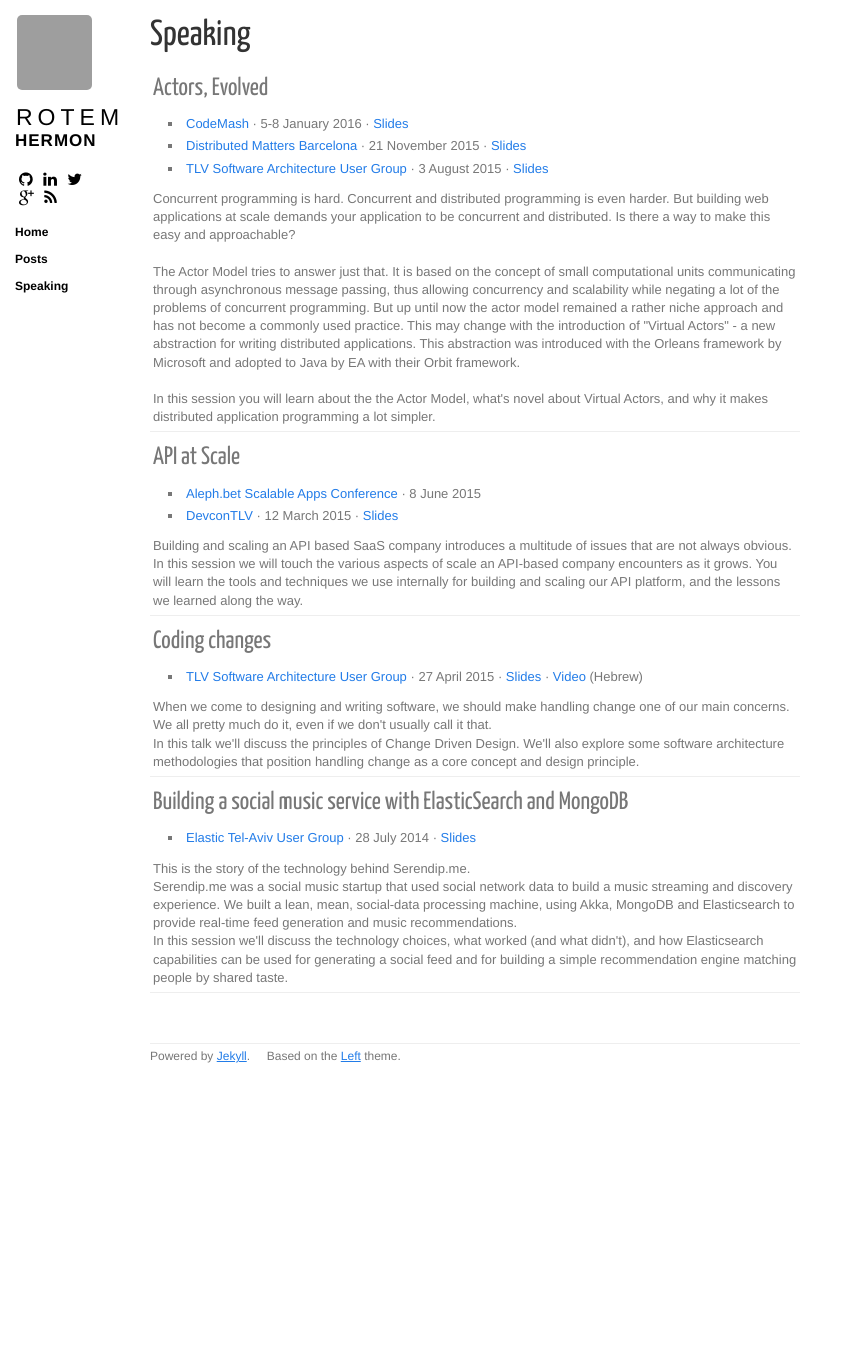
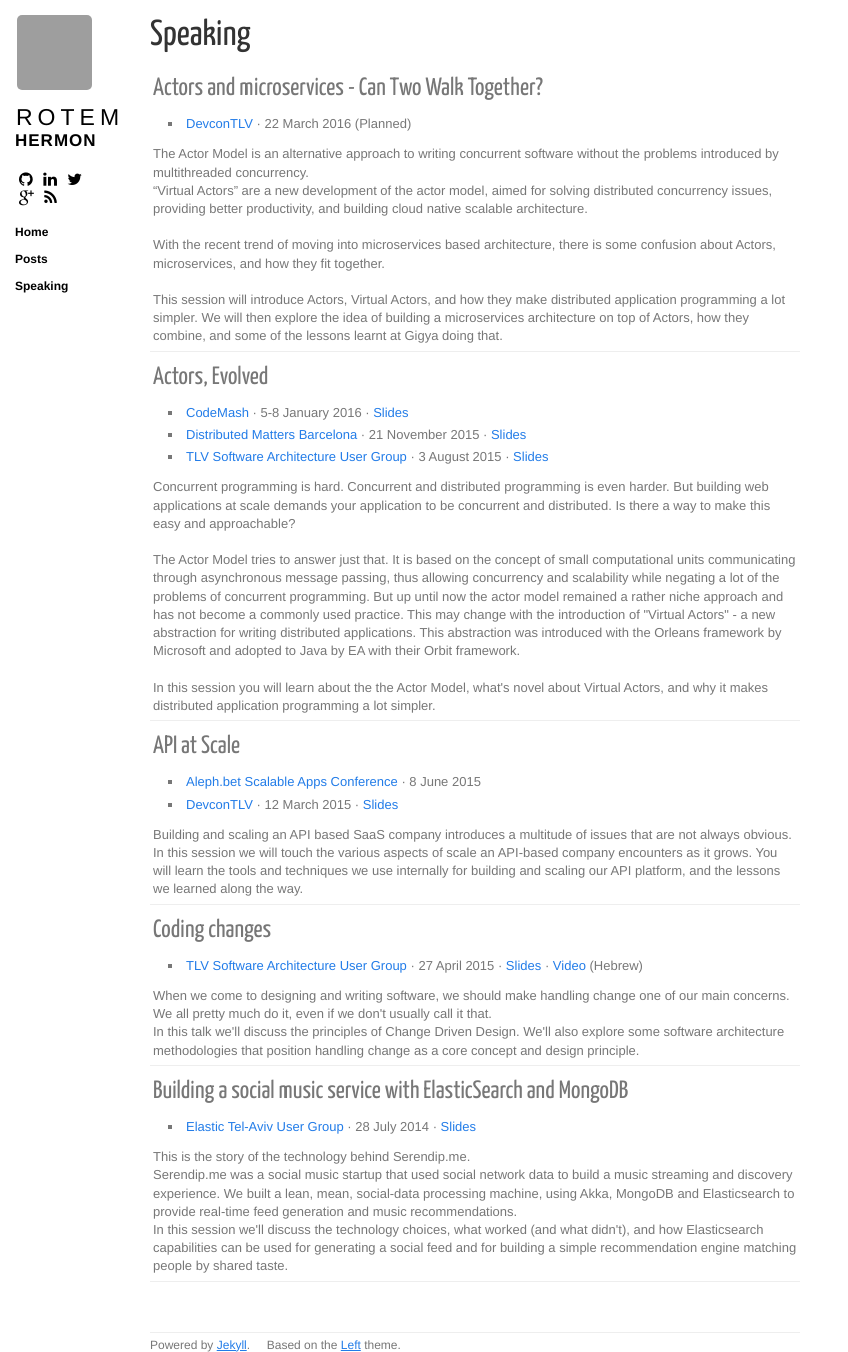
Before and after one commit to rore/rore.github.com, a Jekyll site: the page built from speaking.html, in a window 1280 px wide. Shown: the whole page, without its empty margins (0-848 px from the left). Built offline with Jekyll 4.4.1, drawn with Linux system fonts in a browser that asks for light colours; nearby versions of some CDN libraries; Markdown is read by kramdown in place of the engine named in the settings; before the commit the page ends 1063 px from its top, so only the background shows below that; grey boxes are pictures that could not be loaded.

Commit message:
Update speaking.html

```diff
--- a/speaking.html
+++ b/speaking.html
@@ -6,6 +6,18 @@ title: "Speaking"
 <section class="content">
 <h1>Speaking</h1>
     <ul class="listing">
+        <li>
+            <h3>Actors and microservices - Can Two Walk Together?</h3>
+            <ul class="sublist">
+                <li>
+                    <a href="https://devcontlv-march2016.events.co.il" target="_blank" >DevconTLV</a> &middot; 22 March 2016 (Planned)
+                </li>
+            </ul>
+            The Actor Model is an alternative approach to writing concurrent software without the problems introduced by multithreaded concurrency.<br/>
+            “Virtual Actors” are a new development of the actor model, aimed for solving distributed concurrency issues, providing better productivity, and building cloud native scalable architecture.<br/><br/>
+            With the recent trend of moving into microservices based architecture, there is some confusion about Actors, microservices, and how they fit together.<br/><br/>
+            This session will introduce Actors, Virtual Actors, and how they make distributed application programming a lot simpler. We will then explore the idea of building a microservices architecture on top of Actors, how they combine, and some of the lessons learnt at Gigya doing that.
+        </li>
         <li>
             <h3>Actors, Evolved</h3>
             <ul class="sublist">
```
